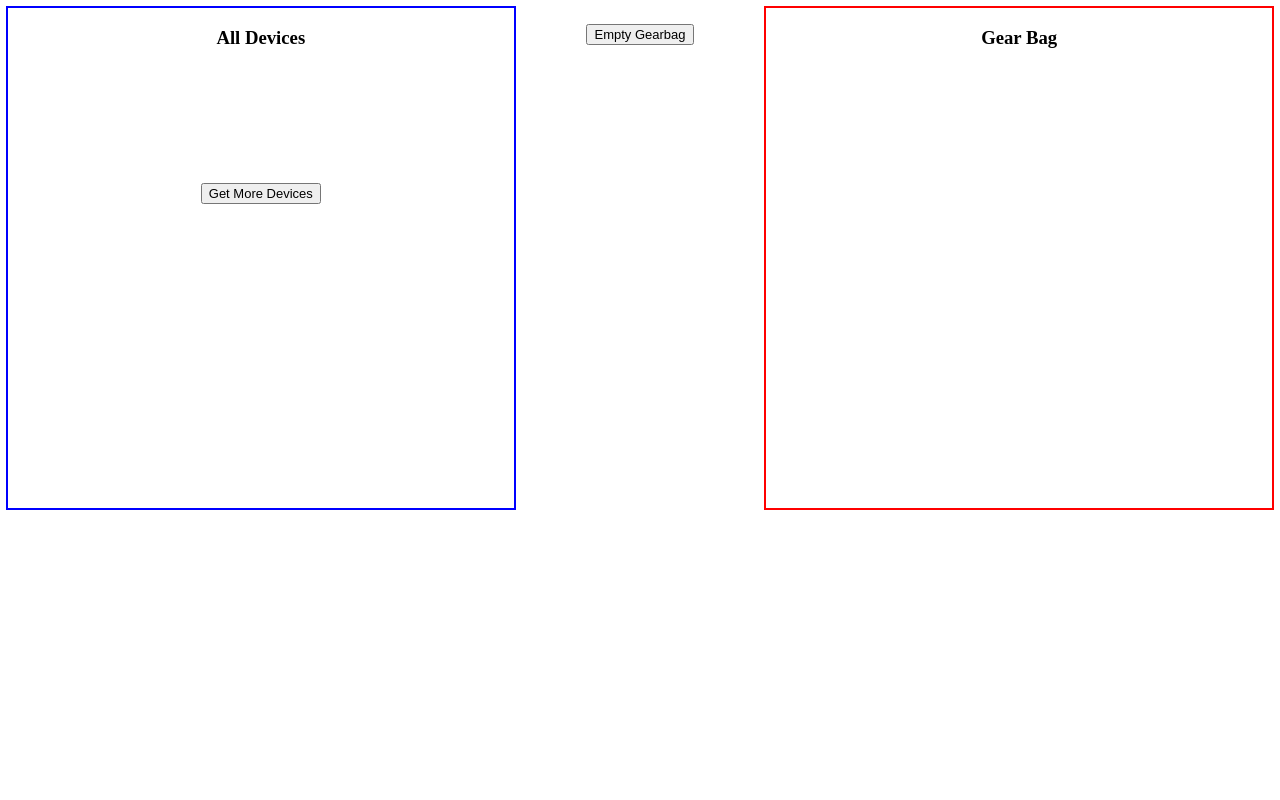
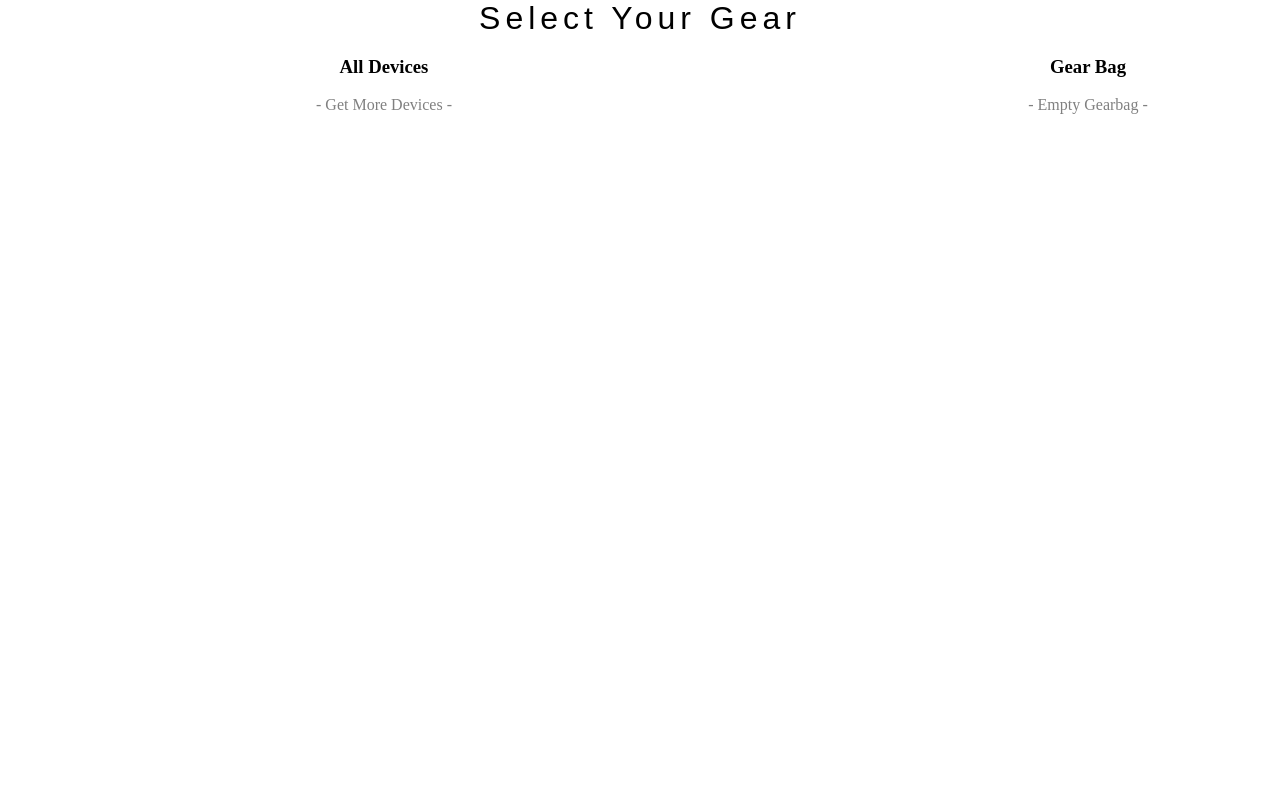
Before and after one commit to davidrans/html5-project, a plain HTML site: page index.html in a window 1280 px wide. Drawn offline with Linux system fonts and the light colour scheme.

Commit message:
made the app prettier

```diff
--- a/css/style.css
+++ b/css/style.css
@@ -1,14 +1,29 @@
-body {
-	min-width: 500px;
+html, body, ul {
+	height: 100%;
 }
 
-h3 {
+body {
+	min-width: 700px;
+	margin: 0;
+	padding: 0;
+}
+
+h1 {
+	font-family: sans-serif;
+	font-weight: normal;
+	letter-spacing: 5px;
+	margin: 0;
+	padding: 0;
+}
+
+h1, h3, li, p {
 	text-align: center;
 }
 
 ul {
 	margin: 0;
 	padding: 0;
+	overflow: auto;
 }
 
 li {
@@ -16,50 +31,51 @@ li {
 	width: 96px;
 	height: 72px;
 	margin: 10px;
-	text-align: center;
+}
+	li > img {
+		cursor: move;
 	}
 
-#devices {
-	float: left;
-	width: 40%;
-	outline: 2px solid blue;
-	height: 500px;
-	overflow: auto;
-	min-width: 200px;
-}
-	#devices ul {
-		min-height: 100px;
+a {
+	font-size: 16px;
+	color: gray;
+	cursor: pointer;
 }
 
-	#devices p {
-		text-align: center;
+a:hover {
+	color: rgb(88, 88, 96);
+	font-size: 17px;
 }
 
-	#devices p button {
-		font-size: 13px;
+.left-column {
+	float: left;
+	width: 60%;
 }
 
-#middle {
+.right-column {
 	float: left;
-	width: 20%;
-	height: 500px;
-}
-	#middle p {
-		text-align: center;
+	width: 30%;
 }
 
-	#middle p button {
-		font-size: 13px;
-	}
-#gearbag {
+.spacer {
 	float: left;
-	width: 40%;
-	outline: 2px solid red;
-	height: 500px;
-	overflow: auto;
-	min-width: 200px;
+	width: 10%;
+	height: 1px;
 }
 
-	#gearbag ul {
-		height: 80%;
+
+#header {
+	height: 25%;
 }
+
+#title {
+	width: 100%;
+}
+
+#content {
+	height: 75%;
+}
+
+#devices, #gearbag {
+	height: 100%;
+}
--- a/index.html
+++ b/index.html
@@ -16,7 +16,7 @@
 			url: 'https://www.ifixit.com/api/1.0/topics/all',
 			callbackKey: 'jsonp',
 			data: {
-				limit: 10,
+				limit: 20,
 				offset: 0
 			},
 			onComplete: function(data) {
@@ -32,6 +32,7 @@
 		});
 
 		window.addEvent('domready', function() {
+
 			sortable = new Sortables('ul', {
 				clone: true,
 				revert: true,
@@ -62,6 +63,8 @@
 			});
 
 			deviceRequest.send();
+			deviceRequest.options.data.limit = 10;
+			deviceRequest.options.data.offset += 10;
 
 			$('get-more').addEvent( 'click', function() {
 				deviceRequest.options.data.offset += 10;
@@ -79,18 +82,28 @@
 	</script>
 </head>
 <body>
-    <div id="devices">
+	<div id="header">
+		<h1 id="title">Select Your Gear</h1>
+		<div class="left-column">
 			<h3>All Devices</h3>
+			<p><a id="get-more">- Get More Devices -</a></p>
+		</div>
+		<div class="spacer"></div>
+		<div class="right-column">
+			<h3>Gear Bag</h3>
+			<p><a id="empty-gear">- Empty Gearbag -</a></p>
+		</div>
+		<div style="clear: both;"></div>
+	</div>
+	<div id="content">
+		<div id="devices" class="left-column bag">
 			<ul id="device-list"></ul>
-		<p><button id="get-more">Get More Devices</button></p>
 		</div>
-    <div id="middle">
-    	<p><button id="empty-gear">Empty Gearbag</button></p>
-    </div>
-    <div id="gearbag">
-		<h3>Gear Bag</h3>
+		<div class="spacer"></div>
+		<div id="gearbag" class="right-column bag">
 			<ul id="gear-list"></ul>
 		</div>
 		<div style="clear: both;"></div>
+	</div>
 </body>
 </html>
--- a/js/iFixitDevice.js
+++ b/js/iFixitDevice.js
@@ -3,7 +3,7 @@ var iFixitDevice = function(name, sorter, thumbnail) {
 	this.sorter = sorter;
 	this.thumbnail = thumbnail;
 	this.li = new Element('li', {
-		name: name,
+		name: name
 	});
 };
 
@@ -16,7 +16,7 @@ iFixitDevice.prototype.appendToList = function( parent_id ) {
 			url: 'https://www.ifixit.com/api/1.0/topic/' + that.name,
 			callbackKey: 'jsonp',
 			onRequest: function(url) {
-				$(parent_id).adopt( that.li );
+				$(parent_id).grab( that.li, 'top' );
 
 				that.li.adopt(new Element( 'img', {
 					src: './images/spinner.gif'
```
Lines whose indentation alone changed are shown as unchanged.
